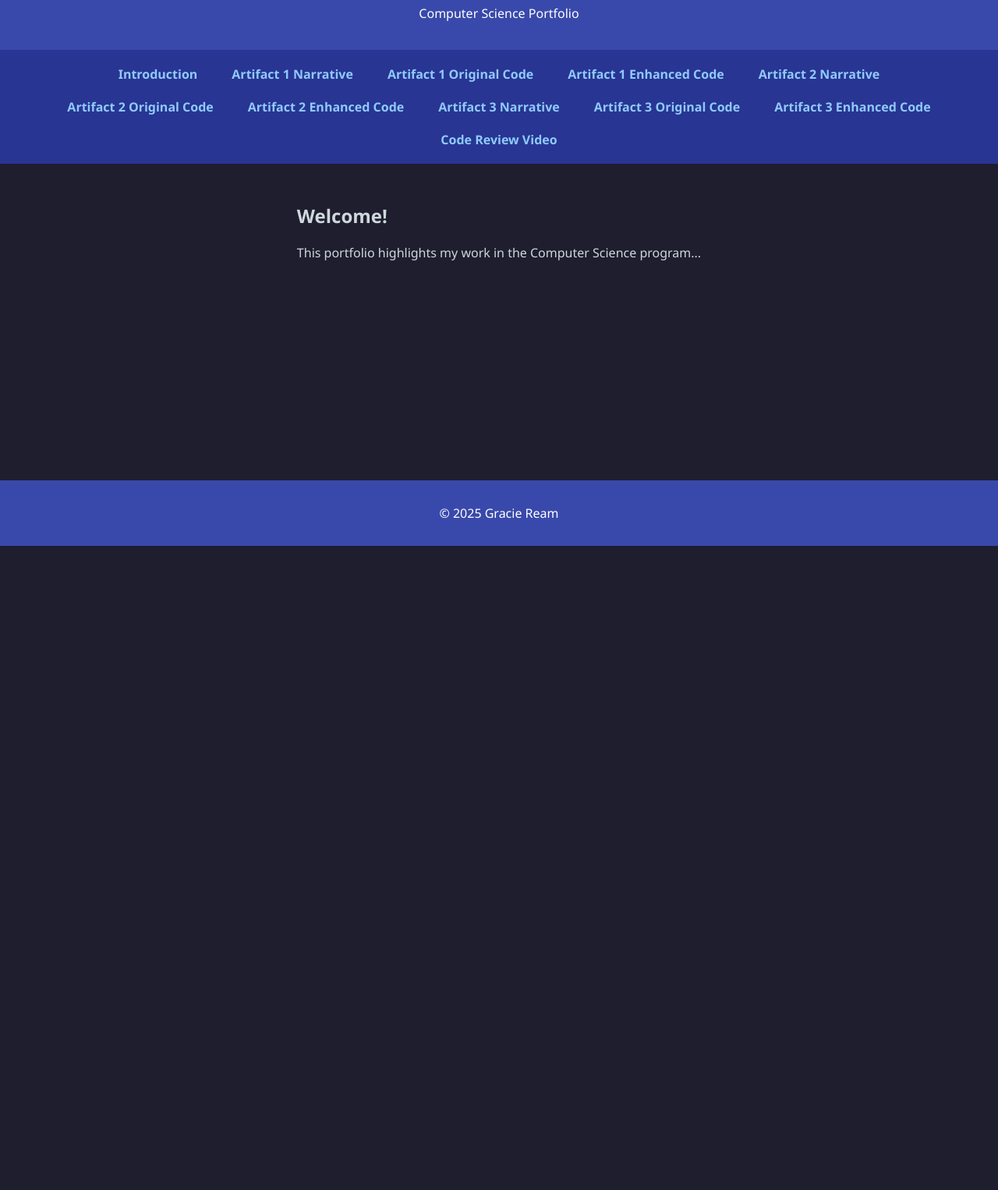
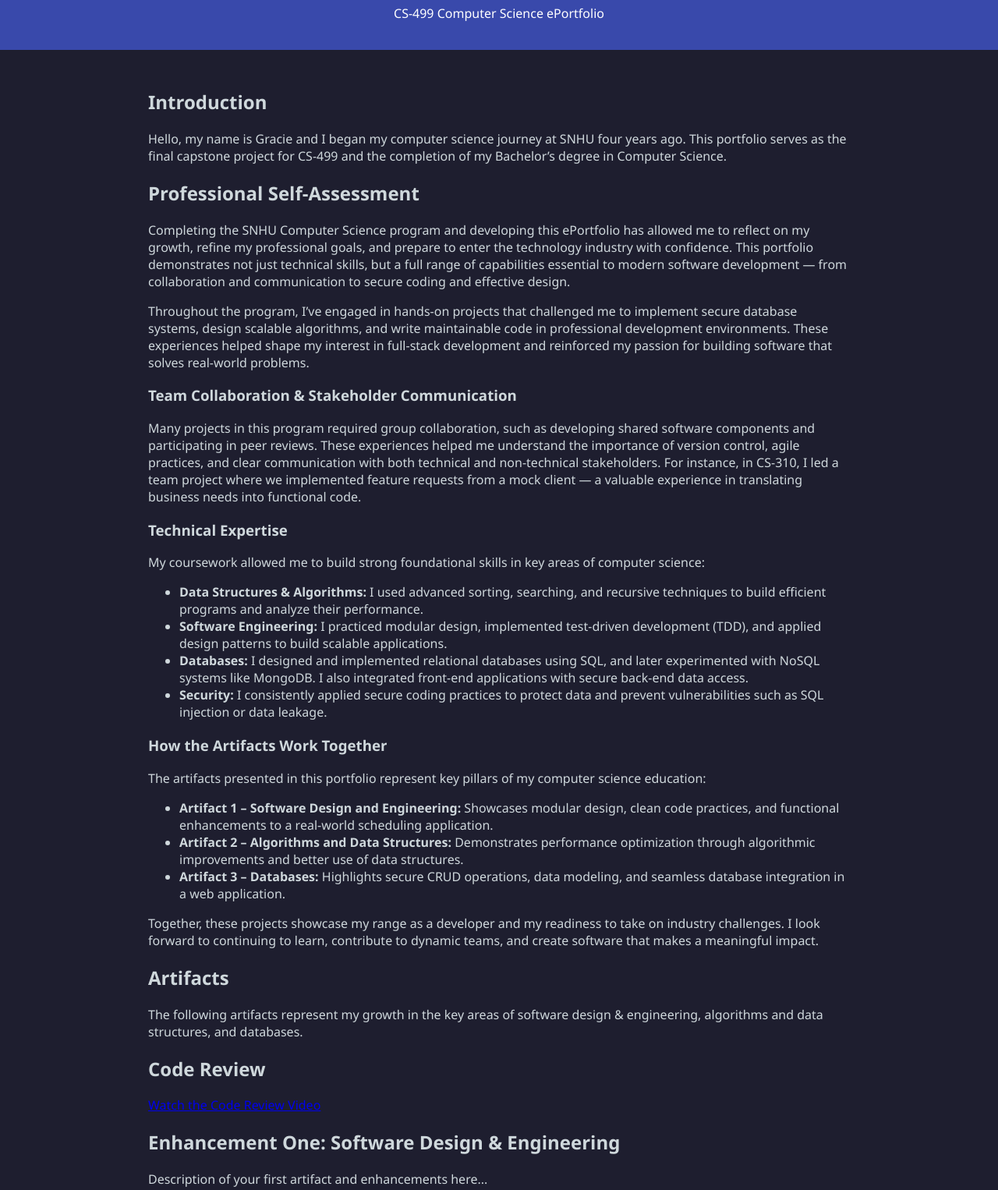
Before and after one commit to 18gream/18gream.github.io, a plain HTML site: page index.html in a window 1280 px wide. Shown: the part 100-1626 px from the top of the page at 78% size. Before the commit the page ends 800 px from the top, so only its background shows below. Drawn offline with Linux system fonts and the light colour scheme.

Commit message:
Update index.html

```diff
--- a/index.html
+++ b/index.html
@@ -3,45 +3,114 @@
 <head>
   <meta charset="UTF-8" />
   <meta name="viewport" content="width=device-width, initial-scale=1" />
-  <title>Your Name - CS Portfolio</title>
+  <title>CS-499 Capstone</title>
   <link rel="stylesheet" href="style.css" />
 </head>
 <body>
 
   <header>
     <h1>Gracie Ream</h1>
-    <p>Computer Science Portfolio</p>
+    <p>CS-499 Computer Science ePortfolio</p>
   </header>
 
-  <nav>
+  <main>
+
+    <section id="intro">
+      <h2>Introduction</h2>
+      <p>Hello, my name is Gracie and I began my computer science journey at SNHU four years ago. This portfolio serves as the final capstone project for CS-499 and the completion of my Bachelor’s degree in Computer Science.</p>
+    </section>
+
+ <section id="self-assessment">
+  <h2>Professional Self-Assessment</h2>
+  <p>
+    Completing the SNHU Computer Science program and developing this ePortfolio has allowed me to reflect on my growth, refine my professional goals, and prepare to enter the technology industry with confidence. This portfolio demonstrates not just technical skills, but a full range of capabilities essential to modern software development — from collaboration and communication to secure coding and effective design.
+  </p>
+
+  <p>
+    Throughout the program, I’ve engaged in hands-on projects that challenged me to implement secure database systems, design scalable algorithms, and write maintainable code in professional development environments. These experiences helped shape my interest in full-stack development and reinforced my passion for building software that solves real-world problems.
+  </p>
+
+  <h3>Team Collaboration & Stakeholder Communication</h3>
+  <p>
+    Many projects in this program required group collaboration, such as developing shared software components and participating in peer reviews. These experiences helped me understand the importance of version control, agile practices, and clear communication with both technical and non-technical stakeholders. For instance, in CS-310, I led a team project where we implemented feature requests from a mock client — a valuable experience in translating business needs into functional code.
+  </p>
+
+  <h3>Technical Expertise</h3>
+  <p>
+    My coursework allowed me to build strong foundational skills in key areas of computer science:
     <ul>
-      <li><a href="#introduction">Introduction</a></li>
-      <li><a href="artifact1/narrative.html">Artifact 1 Narrative</a></li>
-      <li><a href="artifact1/original.html">Artifact 1 Original Code</a></li>
-      <li><a href="artifact1/enhanced.html">Artifact 1 Enhanced Code</a></li>
+      <li><strong>Data Structures & Algorithms:</strong> I used advanced sorting, searching, and recursive techniques to build efficient programs and analyze their performance.</li>
+      <li><strong>Software Engineering:</strong> I practiced modular design, implemented test-driven development (TDD), and applied design patterns to build scalable applications.</li>
+      <li><strong>Databases:</strong> I designed and implemented relational databases using SQL, and later experimented with NoSQL systems like MongoDB. I also integrated front-end applications with secure back-end data access.</li>
+      <li><strong>Security:</strong> I consistently applied secure coding practices to protect data and prevent vulnerabilities such as SQL injection or data leakage.</li>
+    </ul>
+  </p>
 
-      <li><a href="artifact2/narrative.html">Artifact 2 Narrative</a></li>
-      <li><a href="artifact2/original.html">Artifact 2 Original Code</a></li>
-      <li><a href="artifact2/enhanced.html">Artifact 2 Enhanced Code</a></li>
+  <h3>How the Artifacts Work Together</h3>
+  <p>
+    The artifacts presented in this portfolio represent key pillars of my computer science education:
+    <ul>
+      <li><strong>Artifact 1 – Software Design and Engineering:</strong> Showcases modular design, clean code practices, and functional enhancements to a real-world scheduling application.</li>
+      <li><strong>Artifact 2 – Algorithms and Data Structures:</strong> Demonstrates performance optimization through algorithmic improvements and better use of data structures.</li>
+      <li><strong>Artifact 3 – Databases:</strong> Highlights secure CRUD operations, data modeling, and seamless database integration in a web application.</li>
+    </ul>
+  </p>
 
-      <li><a href="artifact3/narrative.html">Artifact 3 Narrative</a></li>
-      <li><a href="artifact3/original.html">Artifact 3 Original Code</a></li>
-      <li><a href="artifact3/enhanced.html">Artifact 3 Enhanced Code</a></li>
+  <p>
+    Together, these projects showcase my range as a developer and my readiness to take on industry challenges. I look forward to continuing to learn, contribute to dynamic teams, and create software that makes a meaningful impact.
+  </p>
+</section>
 
-      <li><a href="code-review.html">Code Review Video</a></li>
-    </ul>
-  </nav>
 
-  <main>
-    <section id="Introduction">
-      <h2>Welcome!</h2>
-      <p>This portfolio highlights my work in the Computer Science program...</p>
+    <section id="artifacts">
+      <h2>Artifacts</h2>
+      <p>The following artifacts represent my growth in the key areas of software design & engineering, algorithms and data structures, and databases.</p>
+    </section>
+
+    <section id="code-review">
+      <h2>Code Review</h2>
+      <p><a href="https://www.youtube.com/watch?v=YOUR_VIDEO_ID" target="_blank">Watch the Code Review Video</a></p>
+    </section>
+
+    <section id="enhancement1">
+      <h2>Enhancement One: Software Design & Engineering</h2>
+      <p>Description of your first artifact and enhancements here...</p>
+      <ul>
+        <li><a href="artifact1/narrative.html">Narrative</a></li>
+        <li><a href="artifact1/original.html">Original Code</a></li>
+        <li><a href="artifact1/enhanced.html">Enhanced Code</a></li>
+      </ul>
+    </section>
+
+    <section id="enhancement2">
+      <h2>Enhancement Two: Algorithms and Data Structures</h2>
+      <p>Description of your second artifact and enhancements here...</p>
+      <ul>
+        <li><a href="artifact2/narrative.html">Narrative</a></li>
+        <li><a href="artifact2/original.html">Original Code</a></li>
+        <li><a href="artifact2/enhanced.html">Enhanced Code</a></li>
+      </ul>
+    </section>
+
+    <section id="enhancement3">
+      <h2>Enhancement Three: Databases</h2>
+      <p>Description of your third artifact and enhancements here...</p>
+      <ul>
+        <li><a href="artifact3/narrative.html">Narrative</a></li>
+        <li><a href="artifact3/original.html">Original Code</a></li>
+        <li><a href="artifact3/enhanced.html">Enhanced Code</a></li>
+      </ul>
+    </section>
+
+    <section id="repo">
+      <h2>GitHub Repository</h2>
+      <p><a href="https://github.com/YourUsername/YourRepoName" target="_blank">View Full Repository on GitHub</a></p>
     </section>
 
   </main>
 
   <footer>
-    <p>© 2025 Gracie Ream</p>
+    <p>© 2025 Your Name</p>
   </footer>
 
 </body>
```
